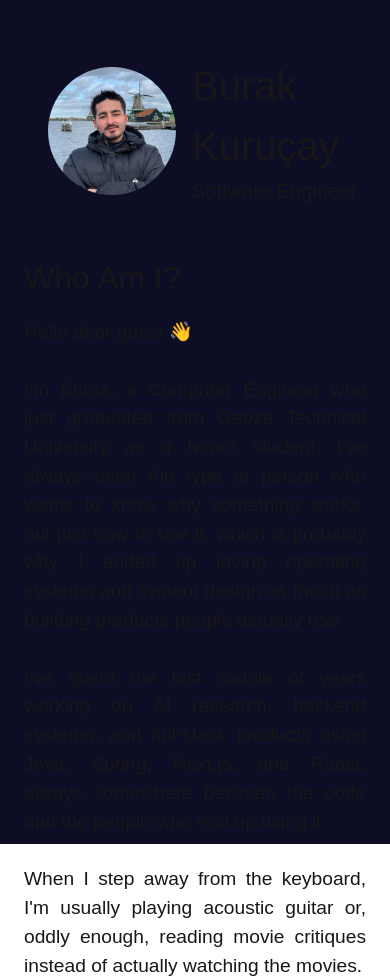
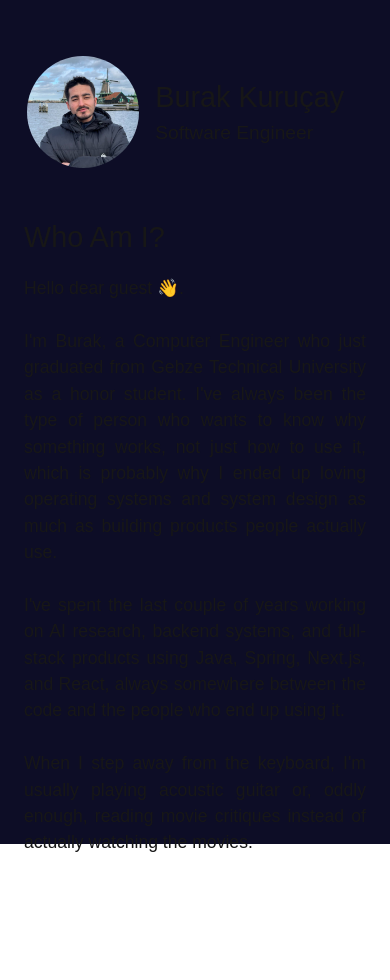
Before and after one commit to 214X/211-journal, a Next.js app in the folder frontend/211-journal/: page / in a window 390 px wide. After the commit the page ends 856 px from the top, so only its background shows below. Built offline with nearby package versions, Linux system fonts and the light colour scheme.

Commit message:
Homepage mobile view updated.

```diff
--- a/frontend/211-journal/components/HomePage/HomePage.module.css
+++ b/frontend/211-journal/components/HomePage/HomePage.module.css
@@ -16,18 +16,18 @@
 .profile {
     display: flex;
     align-items: center;
-    padding: 2rem 0.5rem 2rem 0.5rem;
+    padding: 2rem 0.1rem 2rem 0.1rem;
 }
 
 .profileAvatar {
     border-radius: 50%;
     object-fit: cover;
     width: 100%;
-    max-width: 8rem;
+    max-width: 7rem;
     aspect-ratio: 1 / 1;
 
     /* margin*/
-    margin-left: 1rem;
+    margin-left: 0.1rem;
     margin-right: 1rem;
 }
 
@@ -36,11 +36,11 @@
 }
 
 .profileName {
-    font-size: 2.5rem;
+    font-size: 1.8rem;
 }
 
 .profileJobTitle {
-    font-size: 1.25rem;
+    font-size: 1.2rem;
 }
 
 .aboutMeSection{
@@ -49,12 +49,12 @@
 }
 
 .aboutMeTitle {
-    font-size: 2rem;
+    font-size: 1.8rem;
     padding: 1rem 0rem 1rem 0rem;
 }
 
 .aboutMeText {
-    font-size: 1.2rem;
+    font-size: 1.1rem;
     text-align: justify;
 }
 
@@ -64,4 +64,24 @@
         max-width: 60%;
         padding: 0.5rem;
     }
+
+    .profile {
+        padding: 2rem 0.5rem 2rem 0.5rem;
+    }
+
+    .profileAvatar {
+        max-width: 8rem;
+
+        /* margin*/
+        margin-left: 1rem;
+        margin-right: 1rem;
+    }
+
+    .profileName {
+        font-size: 2.5rem;
+    }
+
+    .profileJobTitle {
+        font-size: 1.25rem;
+    }
 }
```
